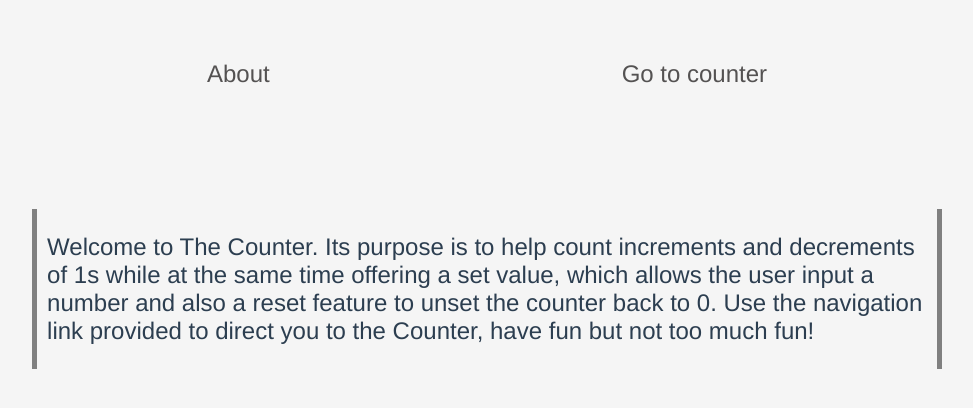
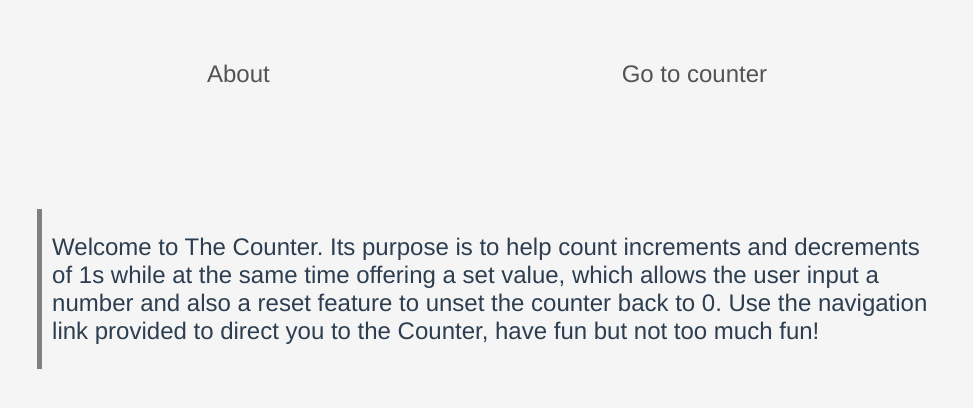
Before and after one commit to Aloofmonk/counter-counter, a Vue app: page / in a window 1280 px wide. Shown: the top 408 px of the page, without its empty margins (153-1126 px from the left). Built offline with nearby package versions, Linux system fonts and the light colour scheme.

Commit message:
styleseven

```diff
--- a/src/components/About.vue
+++ b/src/components/About.vue
@@ -16,9 +16,8 @@
 .acontainer{
 	width: 70%;
 	border-left: 5px solid grey;
-	border-right: 5px solid grey;
 	padding-left: 10px;
-	padding-right: 5px;
+
 }
 p{
 	text-align: left;
```
